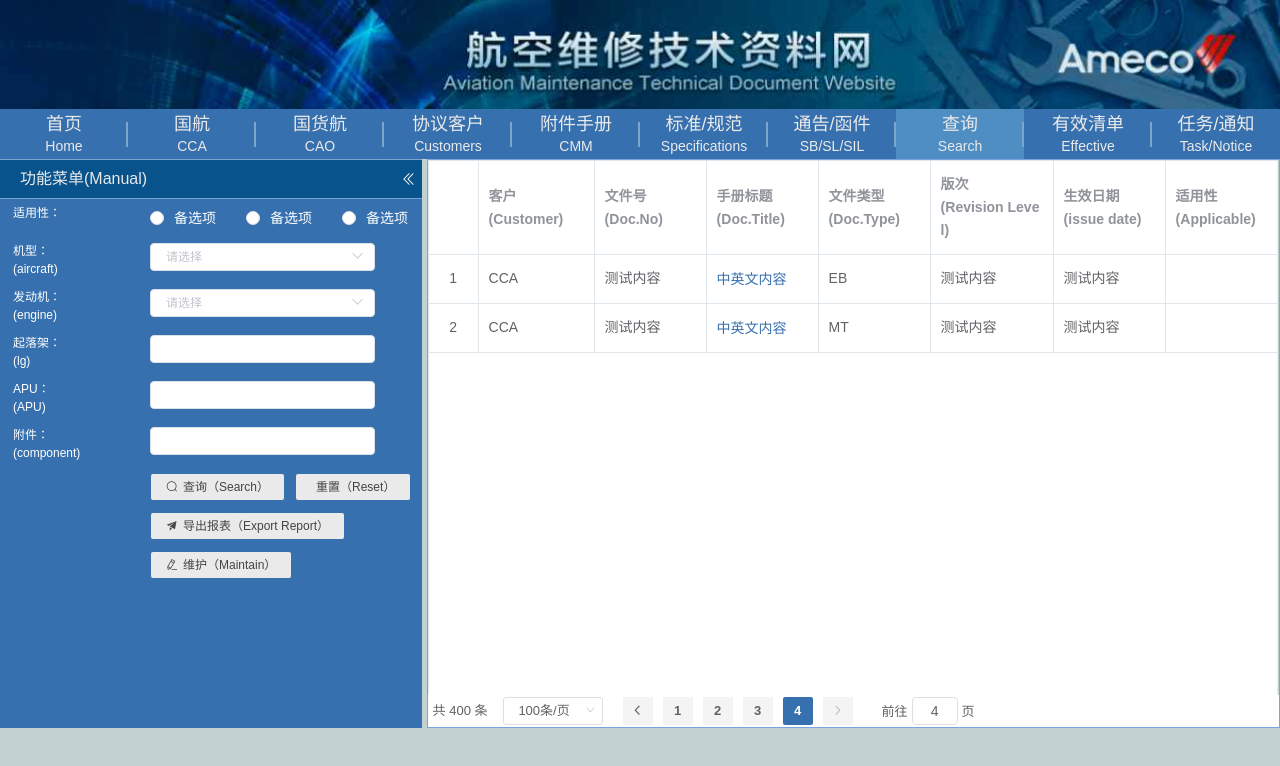
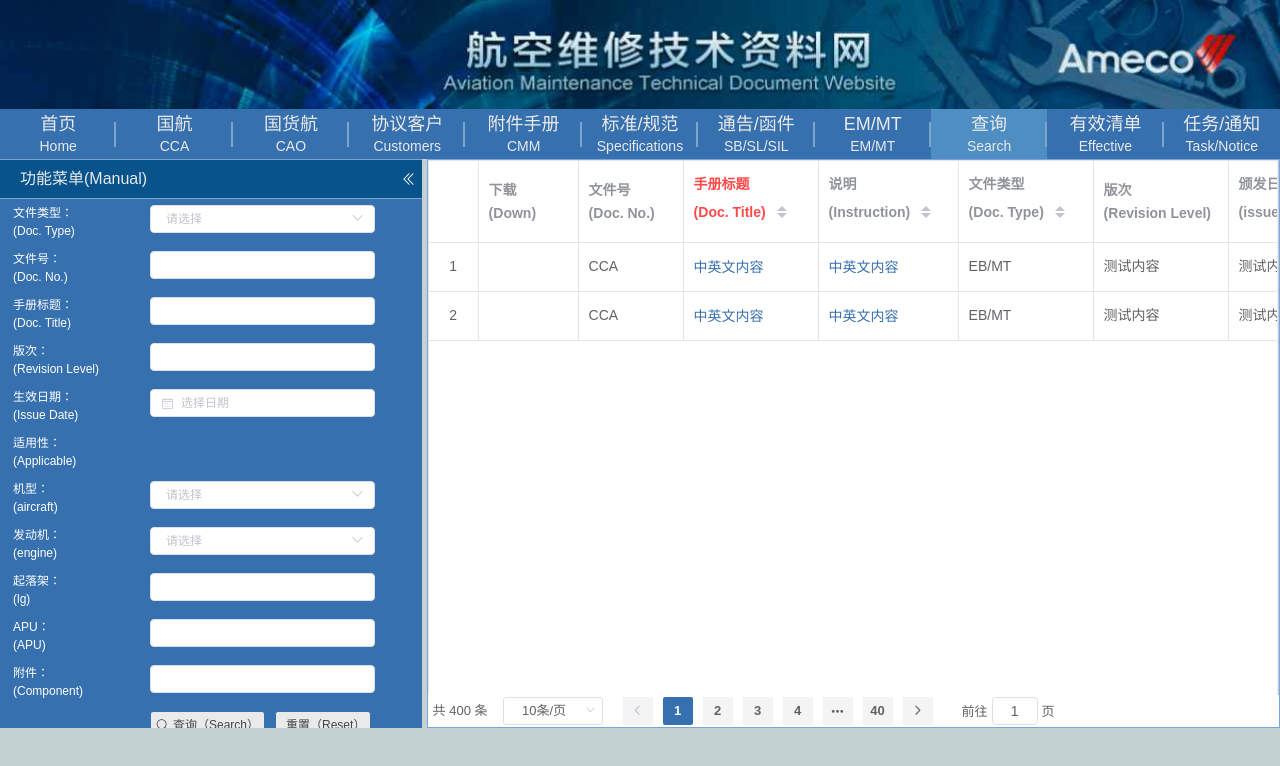
Before and after one commit to Jason-fc/tdms, a Vue app: page /#/search in a window 1280 px wide. Shown: the top 766 px of the page. Built offline with nearby package versions, Linux system fonts and the light colour scheme.

Commit message:
原型修改

```diff
--- a/src/layout/sideBar/index.vue
+++ b/src/layout/sideBar/index.vue
@@ -40,6 +40,10 @@
             {
                 name:"SB/SL/SIL",
                 title:"通告/函件"
+            },
+             {
+                name:"EM/MT",
+                title:"EM/MT"
             },
             {
                 name:"Search",
--- a/src/styles/custom.scss
+++ b/src/styles/custom.scss
@@ -36,6 +36,7 @@
                 .el-button {
                     background-color: #eaeaea;
                     color: rgb(68, 68, 68);
+                    padding: 7px 5px;
                 }
                 .el-form-item {
                     margin-bottom: 10px;
@@ -47,6 +48,24 @@
                 .el-radio__label{
                     color: #fff;
                 }
+                .el-upload__tip{
+                    color: #fff;
+                }
+                a.el-upload-list__item-name{
+                    color: #fff;
+                    i{
+                        color: #fff;
+                    }
+                }
+                .el-upload-list__item:hover{
+                    a.el-upload-list__item-name{
+                        color: #3770ae;
+                        i{
+                            color: #3770ae;
+                        }
+                    }
+                }
+
             }
         }
     }
--- a/src/styles/element-ui.scss
+++ b/src/styles/element-ui.scss
@@ -13,6 +13,7 @@
     text-align: center;
     padding: 0;
     font-size: 14px;
+    user-select:auto;
   }
 
   td {
--- a/src/views/search/index.vue
+++ b/src/views/search/index.vue
@@ -10,60 +10,215 @@
         <i class="el-icon-d-arrow-left" @click="collapse =!collapse"></i>
       </div>
       <div class="menuForm">
-        <el-form ref="form" :model="form" label-width="137px" size="mini" label-position="left">
-          <el-form-item label="适用性：">
-             <el-radio-group v-model="form.aa">
-              <el-radio :label="3">备选项</el-radio>
-              <el-radio :label="6">备选项</el-radio>
-              <el-radio :label="9">备选项</el-radio>
-            </el-radio-group>
+        <el-form
+          ref="form"
+          :model="form"
+          label-width="137px"
+          size="mini"
+          label-position="left"
+          v-show="!isMaintain"
+        >
+          <el-form-item>
+            <span slot="label">
+              文件类型：
+              <br />(Doc. Type)
+            </span>
+            <el-select v-model="form.aa">
+              <el-option v-for="item in docType"
+              :key="item.label"
+              :label="item.label" :value="item.label"></el-option>
+            </el-select>
+          </el-form-item>
+           <el-form-item>
+            <span slot="label">
+              文件号：
+              <br />(Doc. No.)
+            </span>
+             <el-input v-model="form.bb"></el-input>
+          </el-form-item>
+          <el-form-item>
+            <span slot="label">
+              手册标题：
+              <br />(Doc. Title)
+            </span>
+             <el-input v-model="form.cc"></el-input>
+          </el-form-item>
+          <el-form-item>
+             <span slot="label">
+              版次：
+              <br />(Revision Level)
+            </span>
+            <el-input v-model="form.dd"></el-input>
+          </el-form-item>
+          <el-form-item>
+            <span slot="label">
+              生效日期：
+              <br />(Issue Date)
+            </span>
+            <el-date-picker
+              v-model="form.ee"
+              type="date"
+              placeholder="选择日期">
+            </el-date-picker>
+          </el-form-item>
+          <el-form-item>
+            <span slot="label">
+              适用性：
+              <br />(Applicable)
+            </span>
           </el-form-item>
           <el-form-item>
             <span slot="label">
               机型：
               <br />(aircraft)
             </span>
-            <el-select v-model="form.bb"></el-select>
+            <el-select v-model="form.ff"  :disabled="getIsDisable('ff')"></el-select>
           </el-form-item>
           <el-form-item>
             <span slot="label">
               发动机：
               <br />(engine)
             </span>
-            <el-select v-model="form.cc"></el-select>
+            <el-select v-model="form.gg" :disabled="getIsDisable('gg')"></el-select>
           </el-form-item>
           <el-form-item>
             <span slot="label">
               起落架：
               <br />(lg)
             </span>
-            <el-input v-model="form.dd"></el-input>
+            <el-input v-model="form.hh" :disabled="getIsDisable('hh')"></el-input>
           </el-form-item>
           <el-form-item>
             <span slot="label">
               APU：
               <br />(APU)
             </span>
-            <el-input v-model="form.ee"></el-input>
+            <el-input v-model="form.ii" :disabled="getIsDisable('ii')"></el-input>
           </el-form-item>
-          <el-form-item label="	ATA章节号：">
+          <el-form-item>
             <span slot="label">
               附件：
-              <br />(component)
+              <br />(Component)
             </span>
-            <el-input v-model="form.ff"></el-input>
+            <el-input v-model="form.jj" :disabled="getIsDisable('jj')"></el-input>
           </el-form-item>
 
           <el-form-item>
-            <el-button type="primary" icon="el-icon-plus" v-if="isMaintain">增加（Add）</el-button>
-            <el-button type="primary" icon="el-icon-search" v-else>查询（Search）</el-button>
+            <el-button type="primary" icon="el-icon-search">查询（Search）</el-button>
             <el-button type="primary" icon="el-icon-reset">重置（Reset）</el-button>
           </el-form-item>
-          <el-form-item v-if="!isMaintain">
+          <el-form-item>
             <el-button type="primary" icon="el-icon-s-promotion">导出报表（Export Report）</el-button>
           </el-form-item>
           <el-form-item>
             <el-button type="primary" icon="el-icon-edit" @click="handleMaintain">维护（Maintain）</el-button>
+          </el-form-item>
+        </el-form>
+        <el-form
+          ref="addForm"
+          :model="addForm"
+          label-width="137px"
+          size="mini"
+          label-position="left"
+          v-show="isMaintain"
+        >
+
+          <el-form-item>
+            <span slot="label">
+              文件号：
+              <br />(Doc. No.)
+            </span>
+             <el-input v-model="addForm.aa"></el-input>
+          </el-form-item>
+          <el-form-item>
+            <span slot="label">
+              手册标题：
+              <br />(Doc. Title)
+            </span>
+             <el-input v-model="addForm.bb"></el-input>
+          </el-form-item>
+          <el-form-item>
+            <span slot="label">
+              说明：
+              <br />(Instruction)
+            </span>
+             <el-input v-model="addForm.cc"></el-input>
+          </el-form-item>
+          <el-form-item>
+            <span slot="label">
+              文件类型：
+              <br />(Doc. Type)
+            </span>
+            <el-select v-model="addForm.dd">
+              <el-option v-for="item in docType"
+              :key="item.label"
+              :label="item.label" :value="item.label"></el-option>
+            </el-select>
+          </el-form-item>
+          <el-form-item>
+            <span slot="label">
+              版次：
+              <br />(Revision Level)
+            </span>
+            <el-input v-model="addForm.ee"></el-input>
+          </el-form-item>
+          <el-form-item>
+            <span slot="label">
+              颁发日期：
+              <br />(Issue Date)
+            </span>
+            <el-date-picker
+              v-model="addForm.ff"
+              type="date"
+              placeholder="选择日期">
+            </el-date-picker>
+          </el-form-item>
+          <el-form-item label="适用性：">
+            <span slot="label">
+              适用性：
+              <br />(Applicable)
+            </span>
+            <el-input v-model="addForm.gg"></el-input>
+          </el-form-item>
+           <el-form-item>
+            <span slot="label">
+              文件颁发者：
+              <br />(Issued BY)
+            </span>
+            <el-input v-model="addForm.hh"></el-input>
+          </el-form-item>
+           <el-form-item>
+            <span slot="label">
+              文件持有者：
+              <br />(Hold by)
+            </span>
+            <el-input v-model="addForm.ii"></el-input>
+          </el-form-item>
+          <el-form-item>
+            <span slot="label">
+              上传手册文件：
+              <br />(Upload Manual File)
+            </span>
+            <el-upload
+              :on-change="handleChange"
+              :file-list="form.component"
+              :limit="1"
+              action="/"
+              :auto-upload="false"
+              accept=".pdf"
+              :on-remove="handleRemove"
+            >
+              <el-button size="small" type="primary">点击上传</el-button>
+              <div slot="tip" class="el-upload__tip">文件格式仅支持pdf</div>
+            </el-upload>
+          </el-form-item>
+          <el-form-item>
+            <el-button type="primary" icon="el-icon-plus">增加（Add）</el-button>
+
+            <el-button type="primary" icon="el-icon-reset">重置（Reset）</el-button>
+          </el-form-item>
+          <el-form-item>
+            <el-button type="primary" @click="isMaintain = false">取消（Cancel）</el-button>
           </el-form-item>
         </el-form>
       </div>
@@ -72,42 +227,56 @@
       <div class="right-wrapper">
         <el-table :data="tableData" style="width: 100%;" :height="tableHeight" border>
           <el-table-column type="index" align="center" width="50"></el-table-column>
+          <el-table-column prop="xx" min-width="100">
+            <template slot="header">
+              <span>
+                下载
+                <br />(Down)
+              </span>
+            </template>
+             </el-table-column>
              <el-table-column prop="aa" min-width="105">
             <template slot="header">
               <span>
-                客户
-                <br />(Customer)
+                文件号
+                <br />(Doc. No.)
               </span>
             </template>
              </el-table-column>
-          <el-table-column prop="bb" min-width="105">
+
+
+          <el-table-column prop="cc" min-width="135" sortable>
+            <template slot="header">
+              <span style="color:#ff4949">
+                手册标题
+                <br />(Doc. Title)
+              </span>
+            </template>
+            <template slot-scope="scope">
+              <el-link type="primary" @click="detail(scope.row)">{{scope.row.cc}}</el-link>
+            </template>
+          </el-table-column>
+           <el-table-column prop="dd" min-width="140" sortable>
             <template slot="header">
               <span>
-                文件号
-                <br />(Doc.No)
+                说明
+                <br />(Instruction)
+              </span>
+
+            </template>
+              <template slot-scope="scope">
+              <el-link type="primary">{{scope.row.cc}}</el-link>
+            </template>
+          </el-table-column>
+          <el-table-column prop="dd" min-width="135" sortable>
+            <template slot="header">
+              <span>
+                文件类型
+                <br />(Doc. Type)
               </span>
             </template>
           </el-table-column>
-          <el-table-column prop="cc" min-width="105">
-            <template slot="header">
-              <span>
-                手册标题
-                <br />(Doc.Title)
-              </span>
-            </template>
-            <template slot-scope="scope" min-width="105">
-              <el-link type="primary" @click="detail(scope.row)">{{scope.row.cc}}</el-link>
-            </template>
-          </el-table-column>
-          <el-table-column prop="dd" min-width="105">
-            <template slot="header">
-              <span>
-                文件类型
-                <br />(Doc.Type)
-              </span>
-            </template>
-          </el-table-column>
-          <el-table-column prop="ee" min-width="115">
+          <el-table-column prop="ee" min-width="135">
             <template slot="header">
               <span>
                 版次
@@ -115,19 +284,36 @@
               </span>
             </template>
           </el-table-column>
-          <el-table-column prop="ff" min-width="105">
+           <el-table-column prop="ff" min-width="135" sortable>
             <template slot="header">
               <span>
-                生效日期
+                颁发日期
                 <br />(issue date)
               </span>
             </template>
           </el-table-column>
-          <el-table-column prop="gg" min-width="105">
+
+          <el-table-column prop="gg" min-width="115">
             <template slot="header">
               <span>
                 适用性
                 <br />(Applicable)
+              </span>
+            </template>
+          </el-table-column>
+           <el-table-column prop="ff" min-width="135" sortable>
+            <template slot="header">
+              <span>
+                文件颁发者
+                <br />(Issued by)
+              </span>
+            </template>
+          </el-table-column>
+           <el-table-column prop="ff" min-width="135" sortable>
+            <template slot="header">
+              <span>
+                文件持有者
+                <br />(Hold by)
               </span>
             </template>
           </el-table-column>
@@ -141,8 +327,9 @@
           @size-change="handleSizeChange"
           @current-change="handleCurrentChange"
           :current-page="currentPage4"
-          :page-sizes="[100, 200, 300, 400]"
-          :page-size="100"
+          :page-sizes="[10,20,30,40,50]"
+          :page-size="10"
+          :pager-count="5"
           layout="total, sizes, prev, pager, next, jumper"
           :total="400"
           background
@@ -162,8 +349,16 @@
   },
   data() {
     return {
-      isMaintain:false,
+      isMaintain: false,
       collapse: false,
+      docType:[
+        {
+          label:"EB"
+        },
+        {
+          label:"MT"
+        }
+      ],
       form: {
         aa: "",
         bb: "",
@@ -171,15 +366,31 @@
         dd: "",
         ee: "",
         ff: "",
+        gg:"",
+        hh:"",
+        ii:"",
+        jj:""
       },
-
+      addForm: {
+        aa: "",
+        bb: "",
+        ee: "",
+        dd: "",
+        ee: "",
+        ff: "",
+        gg: "",
+        hh:"",
+        ii:"",
+        jj:"",
+        component: [],
+      },
       tableData: [
         {
           read: false,
           aa: "CCA",
           bb: "测试内容",
           cc: "中英文内容",
-          dd: "EB",
+          dd: "EB/MT",
           ee: "测试内容",
           ff: "测试内容",
           gg: "",
@@ -189,19 +400,41 @@
           aa: "CCA",
           bb: "测试内容",
           cc: "中英文内容",
-          dd: "MT",
+          dd: "EB/MT",
           ee: "测试内容",
           ff: "测试内容",
           gg: "",
         },
       ],
-      currentPage4: 4,
+      currentPage4: 1,
       tableHeight: "auto",
-      publicPath: process.env.BASE_URL,
     };
   },
   methods: {
-    handleMaintain(){
+    getIsDisable(field){
+      let fieldArr = ['ff','gg','hh','ii','jj'];
+      fieldArr = fieldArr.filter(t=>t!==field)
+      let val = fieldArr.some(fie=>{
+        if(this.form[fie]){
+          return true
+        }
+      })
+      return val
+    },
+    handleChange(file, fileList) {
+      var testmsg = file.name.substring(file.name.lastIndexOf(".") + 1);
+      const extension = testmsg === "pdf";
+      if (!extension) {
+        this.$message.warning("上传文件只能是pdf格式!");
+        this.addForm.file = [];
+        return false;
+      }
+      this.addForm.component = fileList;
+    },
+    handleRemove(file, fileList) {
+      this.addForm.component = fileList;
+    },
+    handleMaintain() {
       this.isMaintain = true;
     },
     onSubmit() {
@@ -225,7 +458,7 @@
         // DownloadLink.href = "JavaScript设计模式与开发实践.pdf";
         // DownloadLink.click();
         // document.body.removeChild(DownloadLink);
-        window.open("JavaScript设计模式与开发实践.pdf")
+        window.open("JavaScript设计模式与开发实践.pdf");
       }
     },
   },
--- a/vue.config.js
+++ b/vue.config.js
@@ -23,7 +23,7 @@
    * In most cases please use '/' !!!
    * Detail: https://cli.vuejs.org/config/#publicpath
    */
-  publicPath: process.env.NODE_ENV === 'production' ? '/qcap/' : '/',
+  publicPath: process.env.NODE_ENV === 'production' ? '/tdms/' : '/',
   outputDir: 'dist',
   assetsDir: 'static',
   lintOnSave: false, // process.env.NODE_ENV === 'development',
```
Also changed, not shown: package.json (+4 -4 lines), 2 other files (tests, documents, lock files or other folders). Lines whose indentation alone changed are shown as unchanged.
